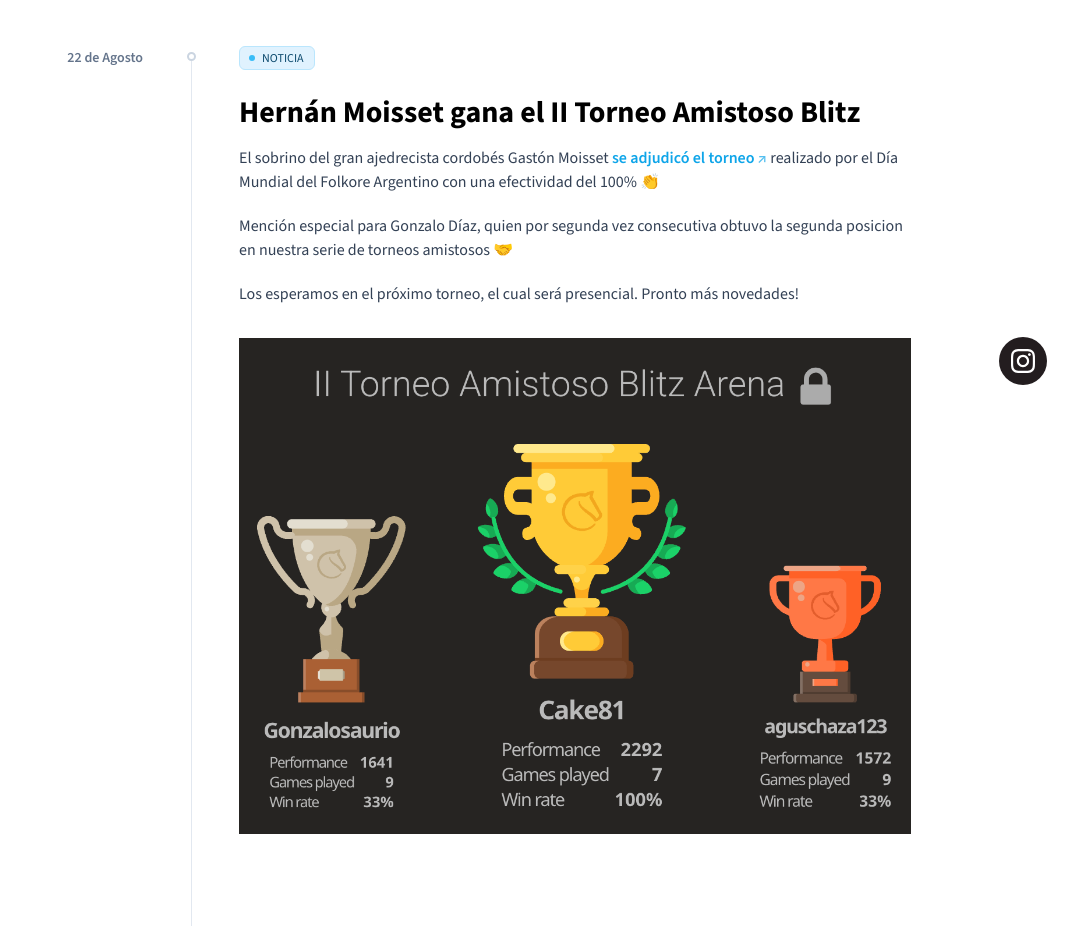
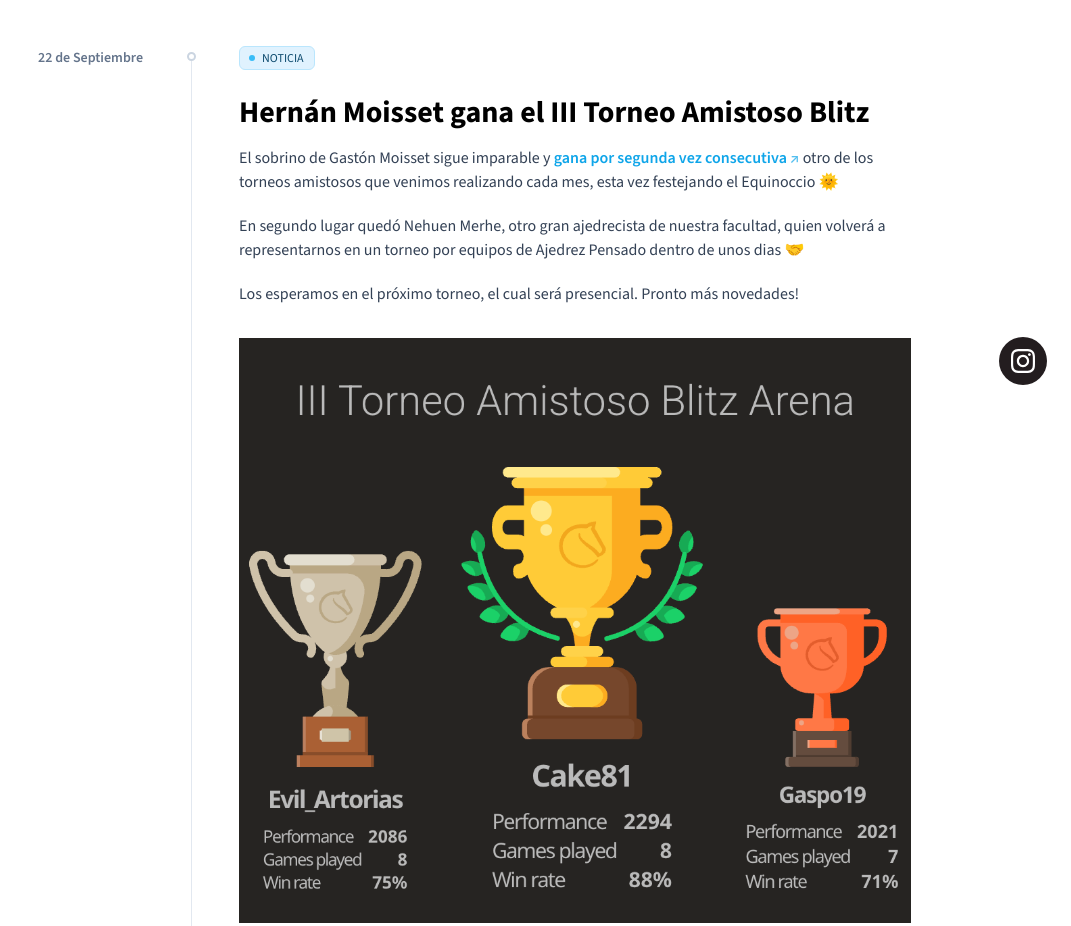
Before and after one commit to gonzalogramagia/ajedrezfamaf, an Astro site: page / in a window 1280 px wide. Shown: the part 391-1317 px from the top of the page, without its empty margins (209-1280 px from the left). Built offline with nearby package versions, Linux system fonts and the light colour scheme; Astro itself is replaced by a stand-in of ours.

Commit message:
Torneo del 22 de Septiembre

```diff
--- a/src/content/posts/1.torneo-22-ago.md
+++ b/src/content/posts/1.torneo-22-ago.md
@@ -1,13 +1,13 @@
 ---
-title: Hernán Moisset gana el II Torneo Amistoso Blitz
-date: 22 de Agosto
+title: Hernán Moisset gana el III Torneo Amistoso Blitz
+date: 22 de Septiembre
 version: "NOTICIA"
 ---
 
-El sobrino del gran ajedrecista cordobés Gastón Moisset [se adjudicó el torneo](https://lichess.org/tournament/FuTleJoD) realizado por el Día Mundial del Folkore Argentino con una efectividad del 100% 👏
+El sobrino de Gastón Moisset sigue imparable y [gana por segunda vez consecutiva](https://lichess.org/tournament/YquCFKrW) otro de los torneos amistosos que venimos realizando cada mes, esta vez festejando el Equinoccio 🌞
 
-Mención especial para Gonzalo Díaz, quien por segunda vez consecutiva obtuvo la segunda posicion en nuestra serie de torneos amistosos 🤝
+En segundo lugar quedó Nehuen Merhe, otro gran ajedrecista de nuestra facultad, quien volverá a representarnos en un torneo por equipos de Ajedrez Pensado dentro de unos dias 🤝
 
 Los esperamos en el próximo torneo, el cual será presencial. Pronto más novedades!
 
-![Torneo del 22 de Agosto](/torneo-22-ago.png)
+![Torneo del 22 de Septembre](/torneo-22-sept.png)
--- /dev/null
+++ b/src/content/posts/2.torneo-22-ago.md
@@ -0,0 +1,13 @@
+---
+title: Hernán Moisset gana el II Torneo Amistoso Blitz
+date: 22 de Agosto
+version: "NOTICIA"
+---
+
+El sobrino del gran ajedrecista cordobés Gastón Moisset [se adjudicó el torneo](https://lichess.org/tournament/FuTleJoD) realizado por el Día Mundial del Folkore Argentino con una efectividad del 100% 👏
+
+Mención especial para Gonzalo Díaz, quien por segunda vez consecutiva obtuvo la segunda posicion en nuestra serie de torneos amistosos 🤝
+
+Los esperamos en el próximo torneo. Pronto más novedades!
+
+![Torneo del 22 de Agosto](/torneo-22-ago.png)
```
Also changed, not shown: public/torneo-22-sept.png (added), src/content/posts/3.vuelven-las-clases-del-taller.md (renamed from src/content/posts/2.vuelven-las-clases-del-taller.md), src/content/posts/4.torneo-22-jul.md (renamed from src/content/posts/3.torneo-22-jul.md), src/content/posts/5.torneo-por-equipos.md (renamed from src/content/posts/4.torneo-por-equipos.md), src/content/posts/6.finalizan-las-clases-del-taller.md (renamed from src/content/posts/5.finalizan-las-clases-del-taller.md), src/content/posts/7.torneo-clasificatorio.md (renamed from src/content/posts/6.torneo-clasificatorio.md).
